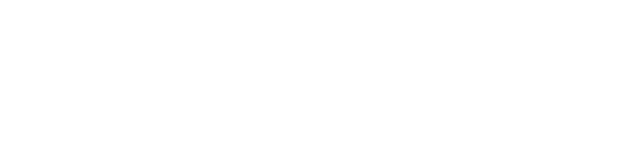
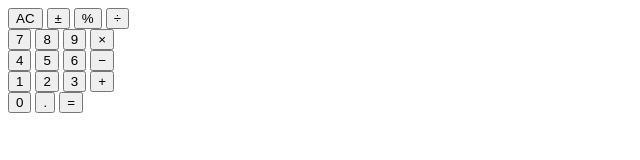
Before and after one commit to thay20/op-calculator, a plain HTML site: page index.html in a window 1280 px wide. Shown: the whole page, without its empty margins (0-640 px from the left). Drawn offline with Linux system fonts and the light colour scheme.

Commit message:
Add calculator buttons

```diff
--- a/index.html
+++ b/index.html
@@ -8,6 +8,37 @@
   <script defer src="main.js"></script>
 </head>
 <body>
-
+  <div id="calc">
+    <div id="display"></div>
+    <div>
+      <button id="clear" class="button reset" type="button">AC</button>
+      <button id="plmn" class="button op" type="button">&plusmn;</button>
+      <button id="pct" class="button op" type="button">&percnt;</button>
+      <button id="dvd" class="button op" type="button">&div;</button>
+    </div>
+    <div>
+      <button id="7" class="button num" type="button">7</button>
+      <button id="8" class="button num" type="button">8</button>
+      <button id="9" class="button num" type="button">9</button>
+      <button id="times" class="button op" type="button">&times;</button>
+    </div>
+    <div>
+      <button id="4" class="button num" type="button">4</button>
+      <button id="5" class="button num" type="button">5</button>
+      <button id="6" class="button num" type="button">6</button>
+      <button id="minus" class="button op" type="button">&minus;</button>
+    </div>
+    <div>
+      <button id="1" class="button num" type="button">1</button>
+      <button id="2" class="button num" type="button">2</button>
+      <button id="3" class="button num" type="button">3</button>
+      <button id="plus" class="button op" type="button">&plus;</button>
+    </div>
+    <div>
+      <button id="0" class="button num" type="button">0</button>
+      <button id="prd" class="button num" type="button">.</button>
+      <button id="eq" class="button op" type="button">&equals;</button>
+    </div>
+  </div>
 </body>
 </html>
```
